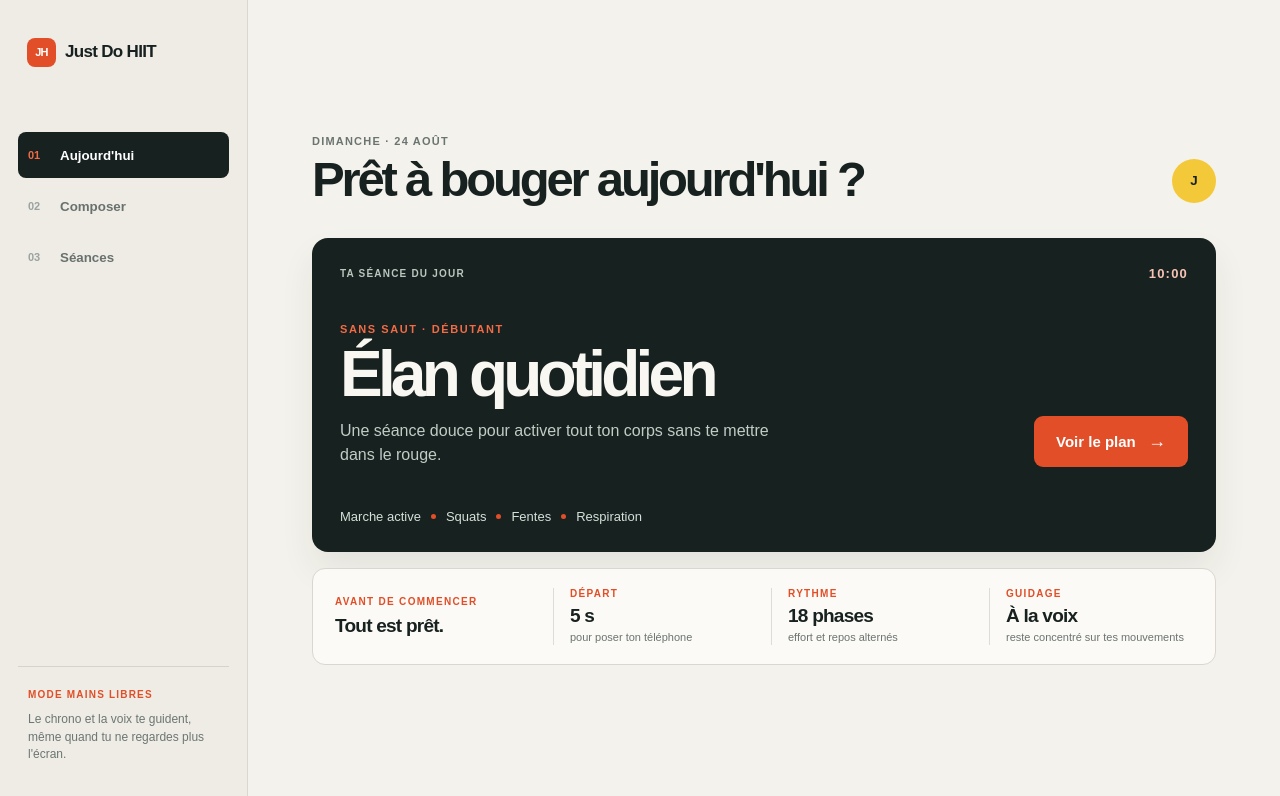
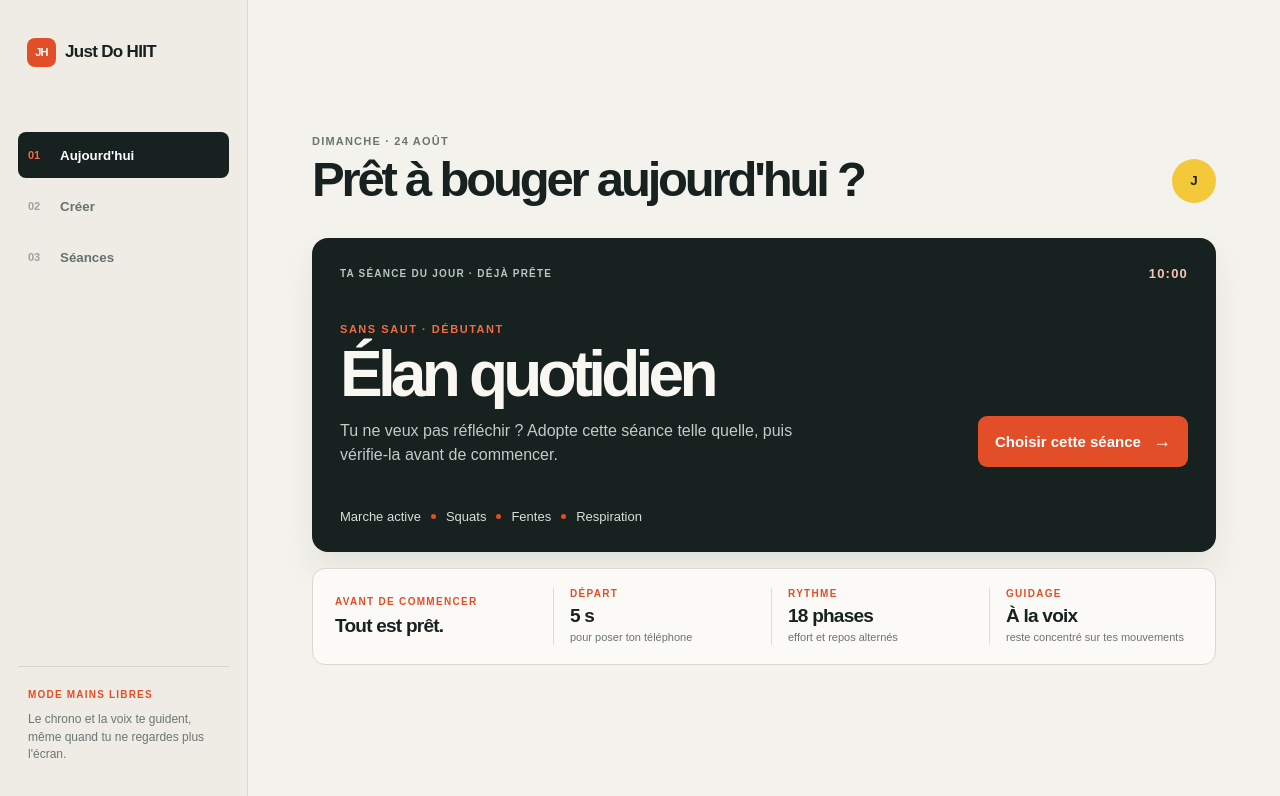
Before and after one commit to Admin-Adher/Sprint-IA, a Next.js app: page / in a window 1280 px wide. Shown: the top 796 px of the page. Built offline with nearby package versions, Linux system fonts and the light colour scheme.

Commit message:
feat: distinguish ready and custom workout flows

```diff
--- a/src/app/page.tsx
+++ b/src/app/page.tsx
@@ -272,7 +272,7 @@ export default function Home() {
 
   if (screen === "preview") return <main className={styles.appShell}>
     <header className={styles.topBar}><button className={styles.brandButton} onClick={reset} type="button"><span>JH</span> Just Do HIIT</button><button className={styles.resetButton} onClick={reset} type="button">Réinitialiser la démo</button></header>
-    <section className={styles.previewLayout}><div className={styles.previewIntro}><button className={styles.backButton} onClick={() => setScreen("catalog")} type="button">← Aujourd&apos;hui</button><p className={styles.eyebrow}>TON PLAN PERSONNALISÉ</p><h1>{plan.name}</h1><p>{plan.level === "beginner" ? "Débutant" : "Intermédiaire"} · {formatDuration(plan.estimatedDurationSeconds)} · sans matériel</p>{plan.fallbackNotice && <p className={generation === "fallback" ? styles.fallbackNotice : styles.successNotice} role="status">{generation === "fallback" ? plan.fallbackNotice : "Ta séance est structurée et prête à démarrer."}</p>}</div><aside className={styles.launchPanel}><span>PRÊT À BOUGER</span><strong>{formatDuration(plan.estimatedDurationSeconds)}</strong><p>Départ dans 5 secondes, le temps de poser ton téléphone.</p><button className={styles.primaryButton} onClick={startSession} type="button">Commencer ma séance</button><small>{voiceAvailable === false ? "Voix indisponible : le chrono continuera sans annonce." : "La voix te guide sans jamais ralentir le chrono."}</small></aside></section>
+    <section className={styles.previewLayout}><div className={styles.previewIntro}><button className={styles.backButton} onClick={() => setScreen(generation === "idle" ? "catalog" : "composer")} type="button">{generation === "idle" ? "← Aujourd’hui" : "← Modifier mes choix"}</button><p className={styles.eyebrow}>{generation === "idle" ? "SÉANCE DU JOUR · VÉRIFIER LE PLAN" : "CRÉATION SUR MESURE · VÉRIFIER LE PLAN"}</p><h1>{plan.name}</h1><p>{plan.level === "beginner" ? "Débutant" : "Intermédiaire"} · {formatDuration(plan.estimatedDurationSeconds)} · sans matériel</p>{plan.fallbackNotice && <p className={generation === "fallback" ? styles.fallbackNotice : styles.successNotice} role="status">{generation === "fallback" ? plan.fallbackNotice : "Plan vérifié : tu peux maintenant commencer ta séance."}</p>}</div><aside className={styles.launchPanel}><span>ÉTAPE SUIVANTE</span><strong>{formatDuration(plan.estimatedDurationSeconds)}</strong><p>Départ dans 5 secondes, le temps de poser ton téléphone.</p><button className={styles.primaryButton} onClick={startSession} type="button">Commencer ma séance</button><small>{voiceAvailable === false ? "Voix indisponible : le chrono continuera sans annonce." : "La voix te guide sans jamais ralentir le chrono."}</small></aside></section>
     <section className={styles.structureSection}><div className={styles.sectionHeading}><span>STRUCTURE COMPLÈTE</span><p>La durée est calculée depuis les phases.</p></div>{plan.blocks.map((block) => <article className={styles.blockCard} key={block.id}><header><strong>{block.label}</strong><span>{block.rounds} {block.rounds > 1 ? "tours" : "tour"}</span></header>{block.phases.map((item) => <div className={styles.phaseRow} key={item.id}><span className={styles[item.kind]}>{item.kind === "work" ? "Effort" : item.kind === "rest" ? "Repos" : item.kind === "warmup" ? "Échauffement" : "Retour"}</span><strong>{item.exercise}</strong><em>{formatDuration(item.durationSeconds)}</em></div>)}</article>)}</section>
   </main>;
 
@@ -281,17 +281,17 @@ export default function Home() {
       <button className={styles.dashboardBrand} onClick={() => setScreen("catalog")} type="button"><span>JH</span> Just Do HIIT</button>
       <nav aria-label="Menu de l'application" className={styles.sideNav}>
         <button className={styles.activeNav} onClick={() => setScreen("catalog")} type="button"><span>01</span> Aujourd&apos;hui</button>
-        <button onClick={() => setScreen("composer")} type="button"><span>02</span> Composer</button>
+        <button onClick={() => setScreen("composer")} type="button"><span>02</span> Créer</button>
         <button onClick={() => setScreen("sessions")} type="button"><span>03</span> Séances</button>
       </nav>
       <div className={styles.sideNote}><span>MODE MAINS LIBRES</span><p>Le chrono et la voix te guident, même quand tu ne regardes plus l&apos;écran.</p></div>
     </aside>
     <section className={styles.dashboardContent}>
       <header className={styles.dashboardHeader}><div><p>DIMANCHE · 24 AOÛT</p><h1>Prêt à bouger aujourd&apos;hui ?</h1></div><button className={styles.profileButton} aria-label="Ton profil" type="button">J</button></header>
-      <section className={styles.todayCard} aria-labelledby="today-heading"><div className={styles.todayEyebrow}><span>TA SÉANCE DU JOUR</span><strong>10:00</strong></div><div className={styles.todayMain}><div><p className={styles.eyebrow}>SANS SAUT · DÉBUTANT</p><h2 id="today-heading">Élan quotidien</h2><p>Une séance douce pour activer tout ton corps sans te mettre dans le rouge.</p></div><button className={styles.launchToday} onClick={() => { setPlan(catalogPlans[1]); setGeneration("idle"); setScreen("preview"); }} type="button">Voir le plan <span>→</span></button></div><div className={styles.todayPhases}><span>Marche active</span><i /><span>Squats</span><i /><span>Fentes</span><i /><span>Respiration</span></div></section>
+      <section className={styles.todayCard} aria-labelledby="today-heading"><div className={styles.todayEyebrow}><span>TA SÉANCE DU JOUR · DÉJÀ PRÊTE</span><strong>10:00</strong></div><div className={styles.todayMain}><div><p className={styles.eyebrow}>SANS SAUT · DÉBUTANT</p><h2 id="today-heading">Élan quotidien</h2><p>Tu ne veux pas réfléchir ? Adopte cette séance telle quelle, puis vérifie-la avant de commencer.</p></div><button className={styles.launchToday} onClick={() => { setPlan(catalogPlans[1]); setGeneration("idle"); setScreen("preview"); }} type="button">Choisir cette séance <span>→</span></button></div><div className={styles.todayPhases}><span>Marche active</span><i /><span>Squats</span><i /><span>Fentes</span><i /><span>Respiration</span></div></section>
       <section className={styles.terrainBrief} aria-label="Repères avant la séance"><div className={styles.terrainIntro}><p>AVANT DE COMMENCER</p><strong>Tout est prêt.</strong></div><dl><div><dt>DÉPART</dt><dd>5 s</dd><small>pour poser ton téléphone</small></div><div><dt>RYTHME</dt><dd>18 phases</dd><small>effort et repos alternés</small></div><div><dt>GUIDAGE</dt><dd>À la voix</dd><small>reste concentré sur tes mouvements</small></div></dl></section>
     </section>
-    <nav className={styles.bottomMenu} aria-label="Navigation mobile"><button className={styles.activeNav} onClick={() => setScreen("catalog")} type="button"><span>●</span> Aujourd&apos;hui</button><button onClick={() => setScreen("composer")} type="button"><span>＋</span> Composer</button><button onClick={() => setScreen("sessions")} type="button"><span>□</span> Séances</button></nav>
+    <nav className={styles.bottomMenu} aria-label="Navigation mobile"><button className={styles.activeNav} onClick={() => setScreen("catalog")} type="button"><span>●</span> Aujourd&apos;hui</button><button onClick={() => setScreen("composer")} type="button"><span>＋</span> Créer</button><button onClick={() => setScreen("sessions")} type="button"><span>□</span> Séances</button></nav>
   </main>;
 
   if (screen === "composer") {
@@ -307,7 +307,7 @@ export default function Home() {
               <p>Choisis ton temps, ton niveau et ce dont tu as besoin aujourd’hui. L’application prépare ensuite un plan complet à vérifier avant de démarrer.</p>
             </div>
             <div className={styles.funnelHint} aria-label="Tunnel de création">
-              <span aria-current="step">01 <b>Composer</b></span>
+              <span aria-current="step">01 <b>Créer</b></span>
               <i aria-hidden="true" />
               <span>02 <b>Vérifier le plan</b></span>
             </div>
@@ -372,7 +372,7 @@ export default function Home() {
               <h2>{goal || "Précise ton objectif"}</h2>
               <p className={styles.summaryHint}>Prochaine étape : vérifier les exercices, les tours et chaque durée avant de lancer.</p>
               {generation === "loading" && <div className={styles.loadingNotice}><span aria-hidden="true" /><div><strong>Création du plan</strong><p>Structure et durées en préparation.</p></div></div>}
-              <button className={styles.primaryButton} disabled={generation === "loading"} onClick={() => generatePlan()} type="button">{generation === "loading" ? "Création du plan…" : "Générer mon plan"}</button>
+              <button className={styles.primaryButton} disabled={generation === "loading"} onClick={() => generatePlan()} type="button">{generation === "loading" ? "Création de ta séance…" : "Créer ma séance sur mesure"}</button>
               <button className={styles.demoFailure} onClick={() => generatePlan(true)} type="button">Utiliser le plan de secours</button>
             </aside>
           </div>
--- a/src/features/workout-demo/AppShell.tsx
+++ b/src/features/workout-demo/AppShell.tsx
@@ -26,7 +26,7 @@ export function AppShell({ active, onNavigate, children }: AppShellProps) {
             <span>01</span> Aujourd&apos;hui
           </button>
           <button className={active === "composer" ? styles.activeNav : undefined} onClick={() => onNavigate("composer")} type="button">
-            <span>02</span> Composer
+            <span>02</span> Créer
           </button>
           <button className={active === "sessions" ? styles.activeNav : undefined} onClick={() => onNavigate("sessions")} type="button">
             <span>03</span> Séances
@@ -46,7 +46,7 @@ export function AppShell({ active, onNavigate, children }: AppShellProps) {
           <span>●</span> Aujourd&apos;hui
         </button>
         <button className={active === "composer" ? styles.activeNav : undefined} onClick={() => onNavigate("composer")} type="button">
-          <span>＋</span> Composer
+          <span>＋</span> Créer
         </button>
         <button className={active === "sessions" ? styles.activeNav : undefined} onClick={() => onNavigate("sessions")} type="button">
           <span>□</span> Séances
```
